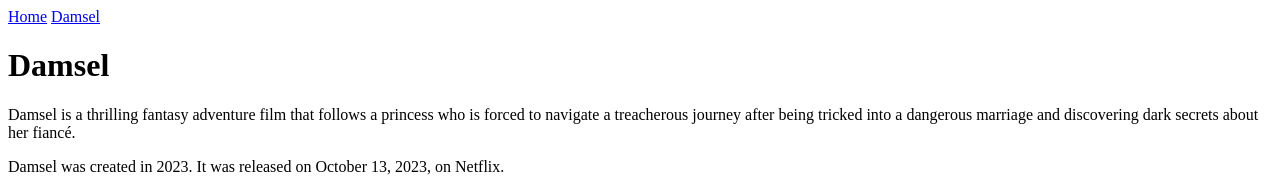
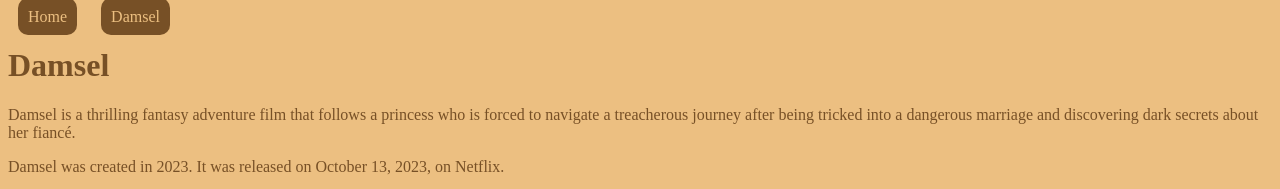
Before and after one commit to SoniaJayne2014/favourite-movie, a plain HTML site: page index.html in a window 1280 px wide. Shown: the top 189 px of the page. Drawn offline with Linux system fonts and the light colour scheme.

Commit message:
Update index.html

```diff
--- a/index.html
+++ b/index.html
@@ -1,7 +1,7 @@
 <html>
     <head>
     <title>Favourite Movie</title>
-    <link rel="stylesheet" style="style.css">
+    <link rel="stylesheet" href="style.css">
     </head>
     <body>
         <header>
```
